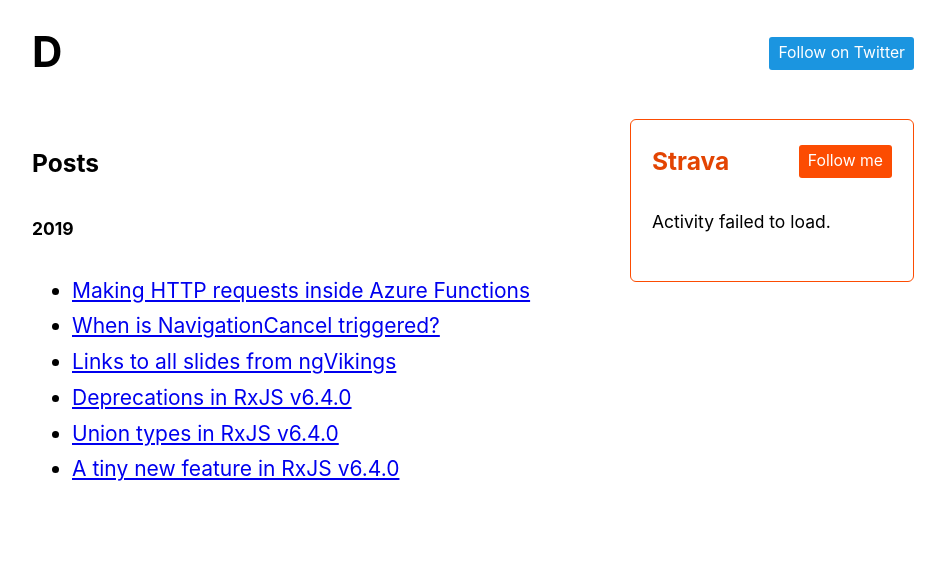
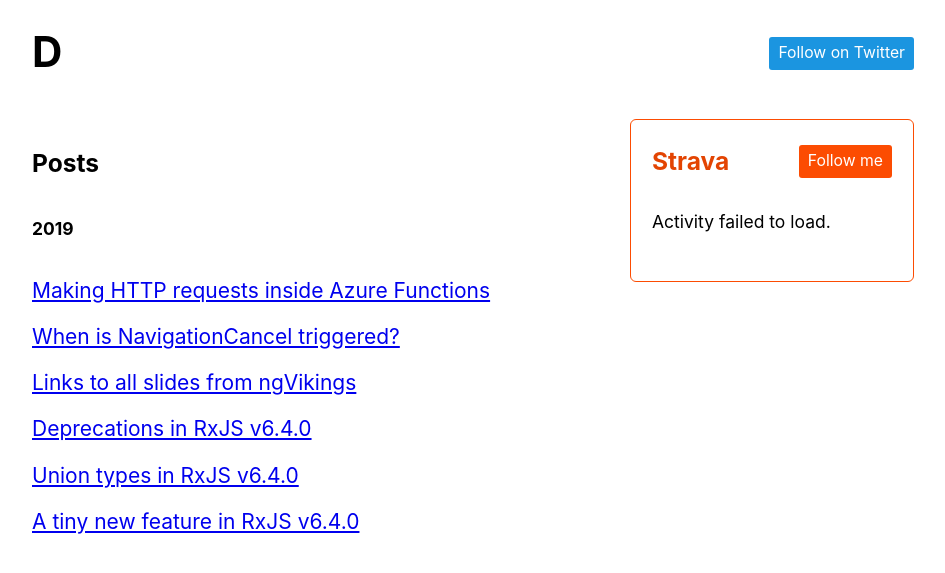
Before and after one commit to dzhavat/dzhavat.github.io, a Jekyll site: the page built from index.md, in a window 1280 px wide. Shown: the top 573 px of the page, without its empty margins (167-1112 px from the left). Built offline with Jekyll 4.4.1, drawn with Linux system fonts in a browser that asks for light colours; our own code applies the rules of GitHub Pages for plain Markdown files.

Commit message:
Update index.md

```diff
--- a/index.md
+++ b/index.md
@@ -6,7 +6,7 @@ title: "Dzhavat Ushev"
 
 ##### 2019
 
-<ul>
+<ul class="posts">
   {% for post in site.posts %}
     <li>
       <a href="{{ post.url }}">{{ post.title }}</a>
```
